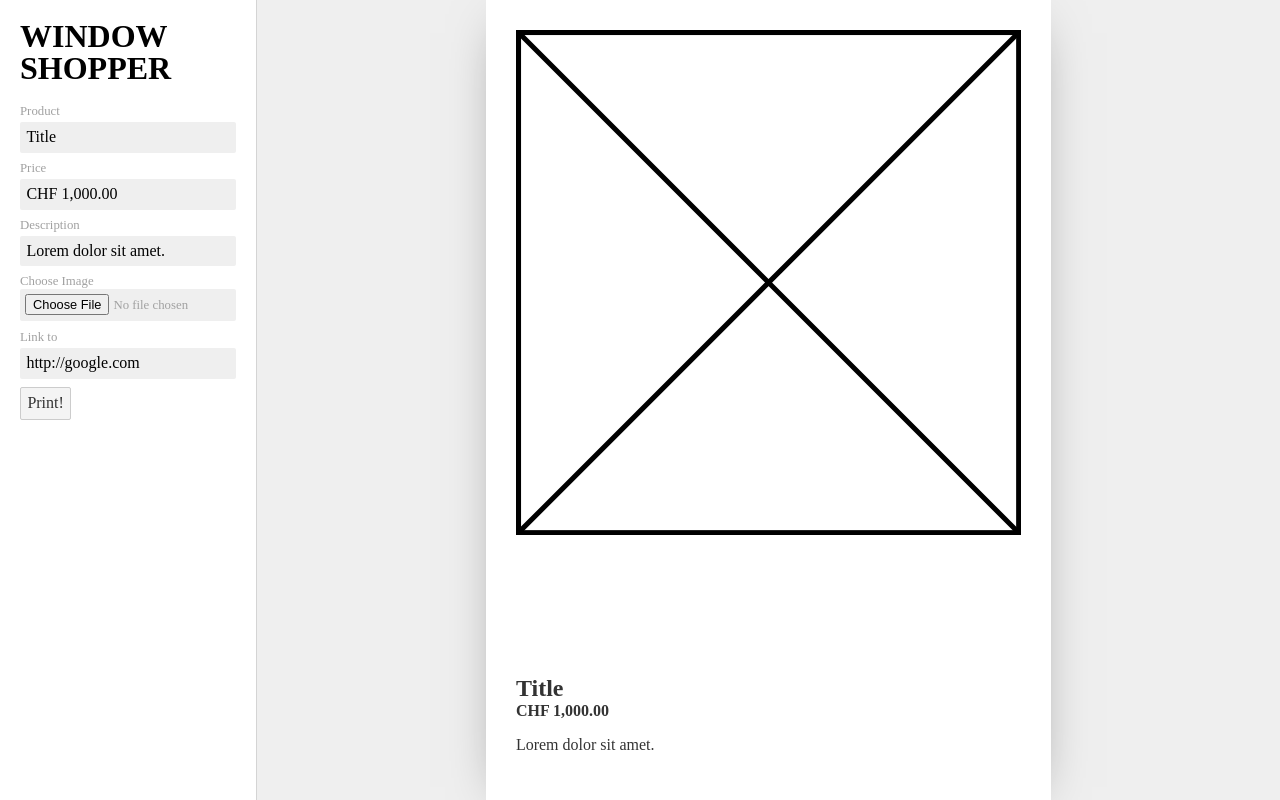
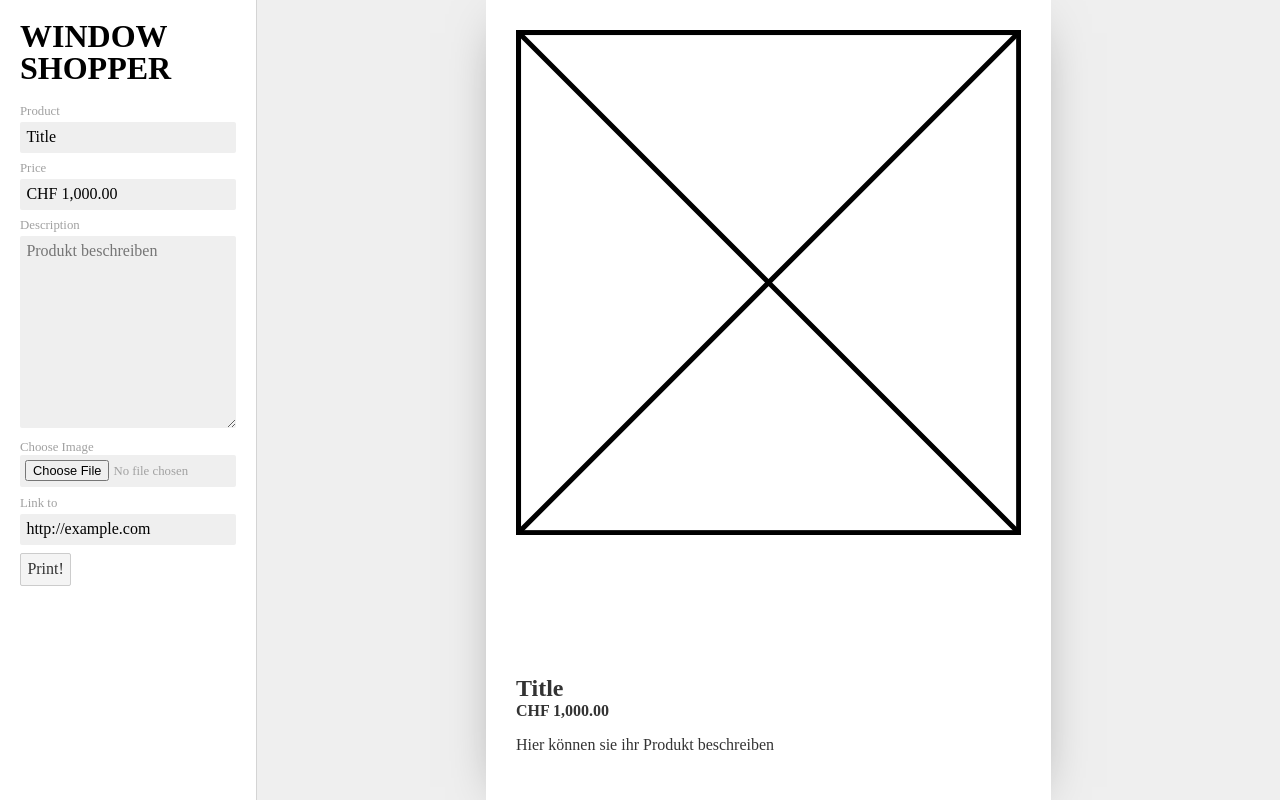
Before and after one commit to shrijo/window-shopper, a Svelte app: page / in a window 1280 px wide. Built offline with nearby package versions, Linux system fonts and the light colour scheme; a web font is replaced by a local one.

Commit message:
changed description field to textarea

```diff
--- a/src/App.svelte
+++ b/src/App.svelte
@@ -9,9 +9,12 @@
 	let title = 'Title';
 	let price = 'CHF 1,000.00';
 
-	let text = 'Lorem dolor sit amet.';
+	let text = '';
+	let textPlaceholder = 'Produkt beschreiben';
+	let textFallback = 'Hier können sie ihr Produkt beschreiben';
+
 	let image = false;
-	let link = 'http://google.com';
+	let link = 'http://example.com';
 
 	const onPrint = () => {
 		window.print()
@@ -24,11 +27,11 @@
 		<h1>Window Shopper</h1>
 		<form>
 			<label for="title">Product</label>
-			<input type="text" id="title" name="title" bind:value={title}>
+			<input title='hello' type="text" id="title" name="title" bind:value={title}>
 			<label for="price">Price</label>
 			<input type="text" id="price" name="price" bind:value={price}>
 			<label for="text">Description</label>
-			<input type="text" id="text" name="text" bind:value={text}>
+			<textarea name="description" id="desc" placeholder={textPlaceholder} cols="30" rows="10" bind:value={text}></textarea>
 			<ImageUpload bind:value={image}/>
 			<label for="link">Link to</label>
 			<input type="text" id="link" name="link" bind:value={link}>
@@ -42,7 +45,7 @@
 				<div class="text">
 					<h2>{title}</h2>
 					<h4>{price}</h4>
-					<p>{text}</p>
+					<p>{text || textFallback}</p>
 				</div>
 				<QRCode bind:value={link} />
 			</section>
@@ -69,7 +72,8 @@
 		margin-bottom: 3px;
 	}
 
-	:global(input){
+	:global(input),
+	:global(textarea) {
 		width: 100%;
 		background-color: #efefef;
 		border: none;
```
